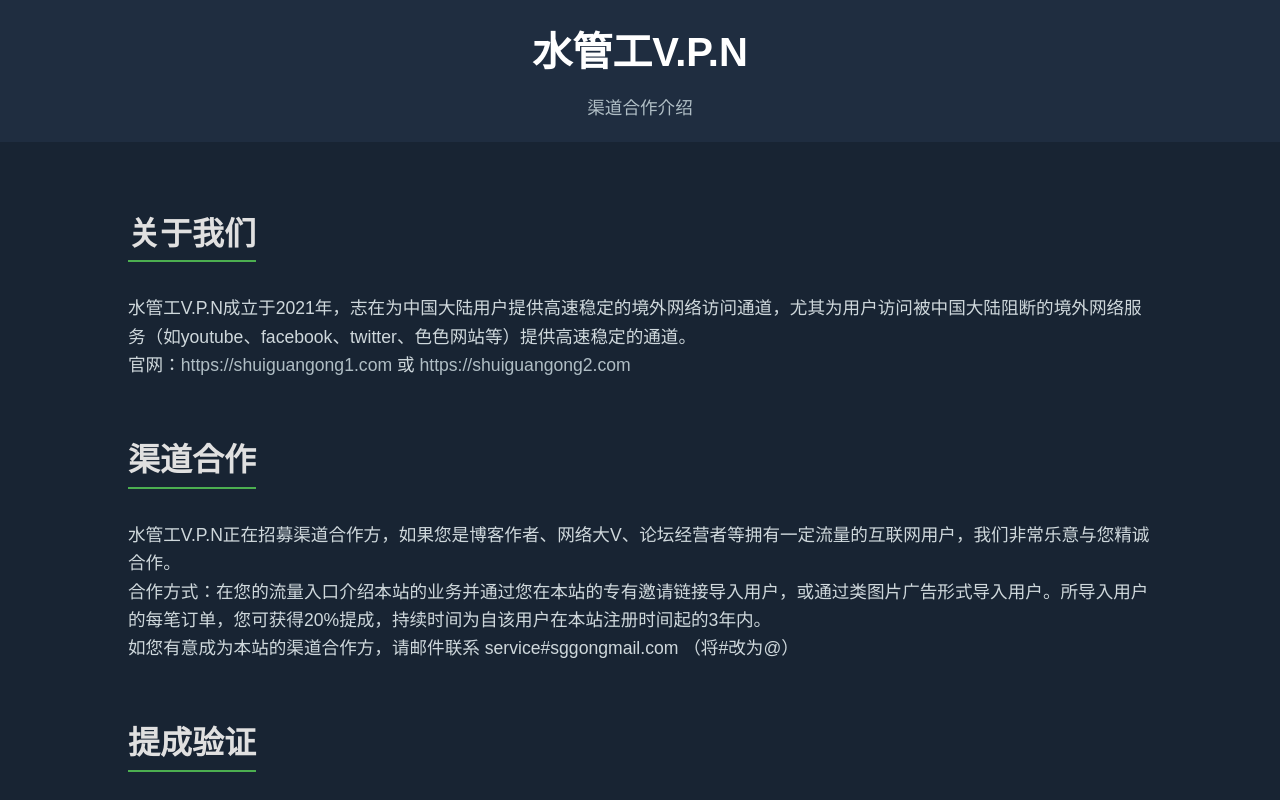
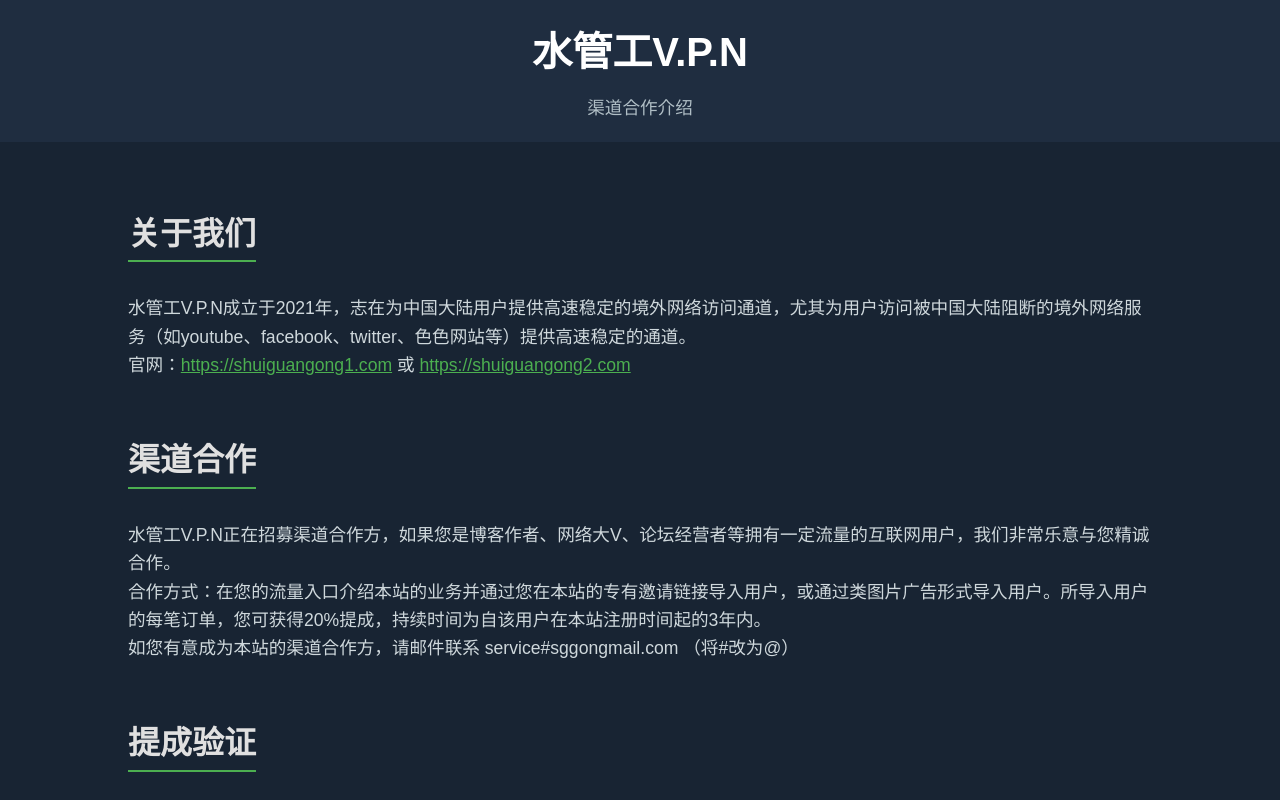
Before and after one commit to sgg102/sgg102.github.io, a plain HTML site: page index.html in a window 1280 px wide. Shown: the top 800 px of the page. Drawn offline with nearby package versions, Linux system fonts and the light colour scheme.

Commit message:
Update index.html

```diff
--- a/index.html
+++ b/index.html
@@ -61,8 +61,9 @@
         }
 
         a {
-            color: #b0bec5;
-            text-decoration: none;
+            /*color: #b0bec5;*/
+            color: #4caf50;
+            text-decoration: underline;
         }
         a:hover {
             text-decoration: underline;
```
